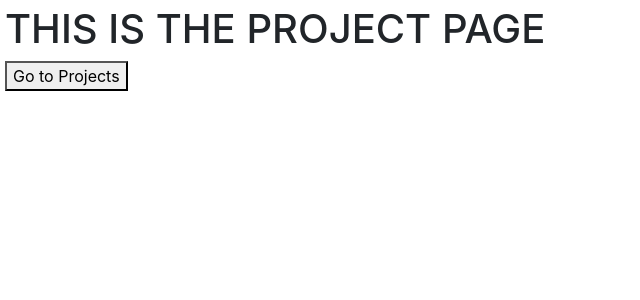
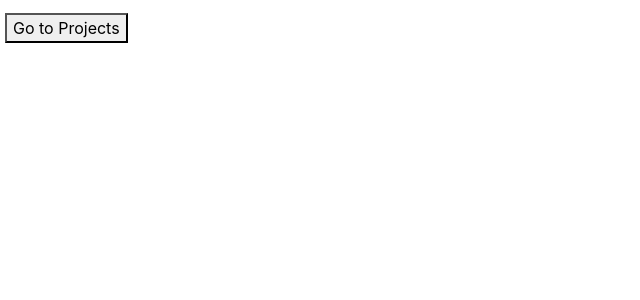
Before and after one commit to AmitP88/Project-Management-App, a React (Create React App) app in the folder client/: page /projectpage in a window 1280 px wide. Shown: the top 300 px of the page, without its empty margins (0-640 px from the left). Built offline with nearby package versions, Linux system fonts and the light colour scheme.

Commit message:
replaced text in h1 with name property from selected_project object in redux store

```diff
--- a/client/src/components/ProjectPage/ProjectPage.js
+++ b/client/src/components/ProjectPage/ProjectPage.js
@@ -6,14 +6,14 @@ import store from '../../redux/store/store';
 import { connect } from 'react-redux';
 
 const ProjectPage = () => {
+  let selected_project = store.getState().getSelectedProjectReducer;
 
   return (
     <div className="ProjectPage">
-      <h1>THIS IS THE PROJECT PAGE</h1>
+      <h1>{selected_project.name}</h1>
       <Link to='/projects'>
         <button className="projects_page">Go to Projects</button>
       </Link>
-      {console.log('redux store: ', store.getState())}
     </div>
   );
 }
```
